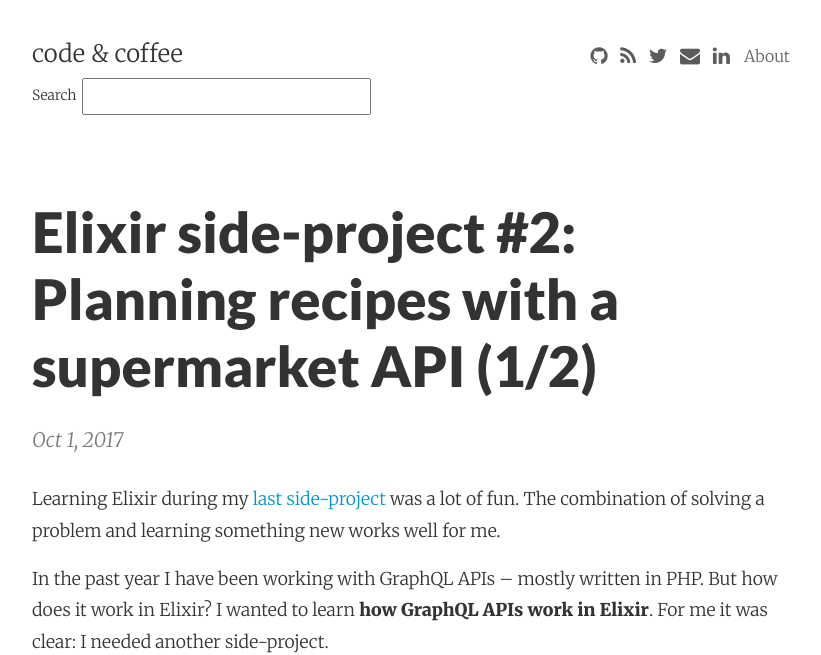
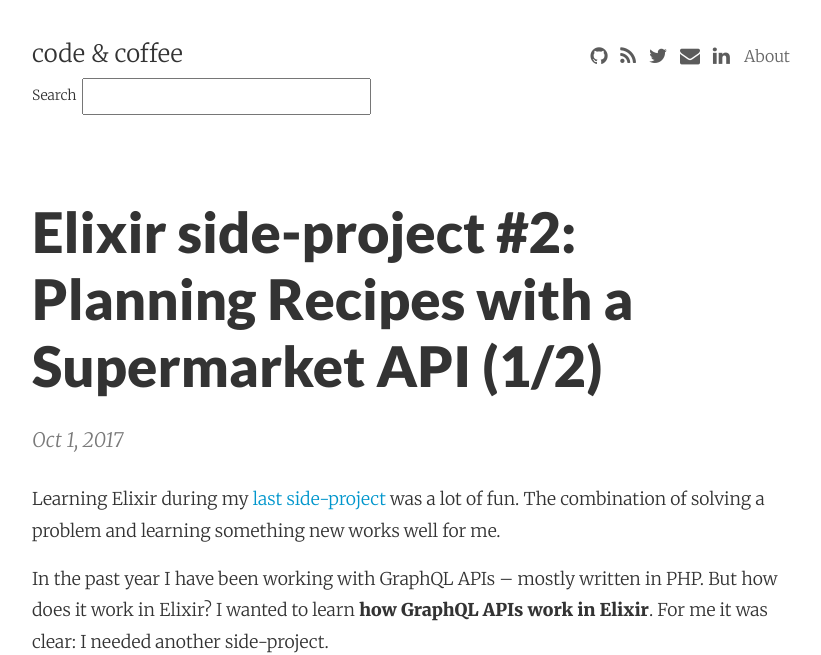
Before and after one commit to adri/adri.github.io, a Jekyll site: the page built from _posts/2017-10-01-learning-elixir-second-side-project-part1.md, in a window 1280 px wide and 1400 px high, cut to the strip 0-655 px from the top of the window. Shown: the whole strip, without its empty margins (224-1045 px from the left). Built offline with Jekyll 4.4.1, drawn with Linux system fonts in a browser that asks for light colours; nearby versions of some CDN libraries; comment, search, counter and statistics services are not loaded; some of the changed text lies outside the part shown.

Commit message:
Autocommit from wiki

```diff
--- a/_posts/2017-10-01-learning-elixir-second-side-project-part1.md
+++ b/_posts/2017-10-01-learning-elixir-second-side-project-part1.md
@@ -1,6 +1,6 @@
 ---
 layout: post
-title: "Elixir side-project #2: Planning recipes with a supermarket API (1/2)"
+title: "Elixir side-project #2: Planning Recipes with a Supermarket API (1/2)"
 summary: Introduction to my next side-project to learn Elixir.
 categories: elixir, side-project, graphql, react, next.js
 image: https://user-images.githubusercontent.com/133832/30913555-ede256ac-a390-11e7-8f3a-b8e70b00e702.png
@@ -16,7 +16,7 @@
 I was looking for a problem with a small domain but with some complexity. The idea was born to speed up our grocery shopping by ordering recipes and their ingredients via a supermarket API.
 
 This is part 1 of a blog post series **Elixir side-project #2**.
-1. Planning recipes with a supermarket API (1/2)
+1. Planning Recipes with a Supermarket API (1/2)
 2. [A Graphql API with Elixir (2/2)](/post/learning-elixir-second-side-project-part2)
 
 ### Planning Recipes with a Supermarket API
```
